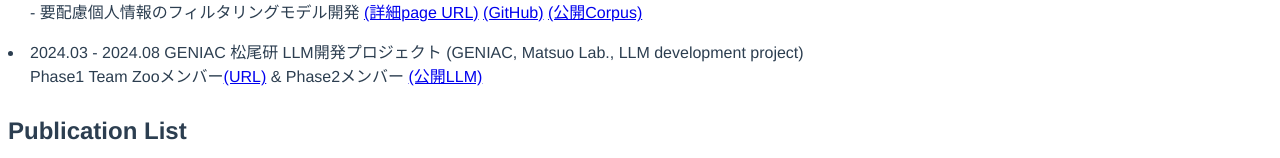
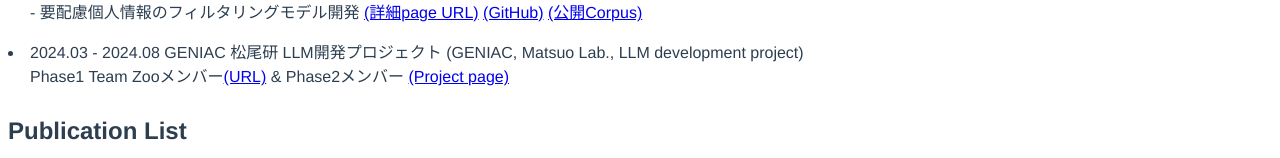
Before and after one commit to viajiefan/viajiefan.github.io, a Vue app: page / in a window 1280 px wide. Shown: the part 506-664 px from the top of the page. Built offline with nearby package versions, Linux system fonts and the light colour scheme.

Commit message:
fix project link

```diff
--- a/src/components/ExperienceComponent.vue
+++ b/src/components/ExperienceComponent.vue
@@ -15,7 +15,7 @@
         </li>
 
         <li>2024.03 - 2024.08 GENIAC 松尾研 LLM開発プロジェクト (GENIAC, Matsuo Lab., LLM development project)
-        <p class="desc">Phase1 Team Zooメンバー<a href="https://weblab.t.u-tokyo.ac.jp/geniac_llm/teams" target="_blank" rel="noopener noreferrer">(URL)</a> & Phase2メンバー <a href="https://huggingface.co/weblab-GENIAC/Tanuki-8B-dpo-v1.0" target="_blank" rel="noopener noreferrer">(公開LLM)</a> </p>
+        <p class="desc">Phase1 Team Zooメンバー<a href="https://weblab.t.u-tokyo.ac.jp/geniac_llm/teams" target="_blank" rel="noopener noreferrer">(URL)</a> & Phase2メンバー <a href="https://tanuki-llm.github.io/" target="_blank" rel="noopener noreferrer">(Project page)</a> </p>
         </li>
     </div>
 
```
Also changed, not shown: 7 other files (tests, documents, lock files or other folders).
